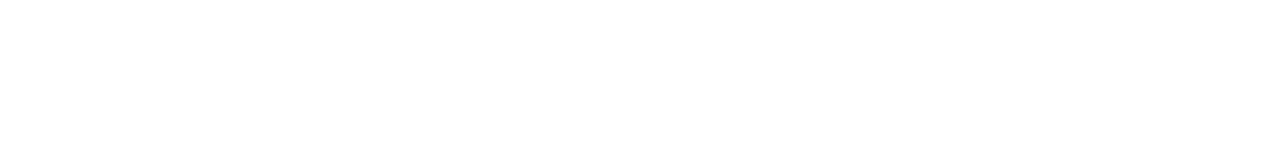
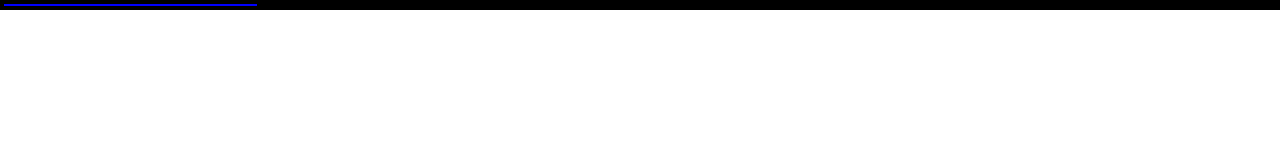
Before and after one commit to abdelhakim54/Admin-Dashboard, a plain HTML site: page index.html in a window 1280 px wide. Drawn offline with Linux system fonts and the light colour scheme.

Commit message:
add initial layout
* apply grid to make the initial structure of the page

```diff
--- a/index.html
+++ b/index.html
@@ -8,6 +8,10 @@
     <link rel="stylesheet" href="style/style.css">
 </head>
 <body>
-
+    <div class="main-container">
+        <div class="header"></div>
+        <div class="side-bar"></div>
+        <div class="main-content"></div>
+    </div>
 </body>
 </html>
--- a/style/style.css
+++ b/style/style.css
@@ -0,0 +1,29 @@
+:root{
+    font-size: 32px;
+}
+
+*{
+    margin: 0;
+    padding: 0;
+    border: 1px solid black;
+}
+
+div.main-container{
+    text-align: center;
+    display: grid;
+    grid-template-columns: 1fr 4fr;
+}
+
+div.header{
+    background-color: wheat;
+    grid-column: 2 / 3;
+}
+
+div.side-bar{
+    grid-row: 1 / 4;
+    background-color: blue;
+}
+
+div.main-content{
+    background:grey;
+}
```
